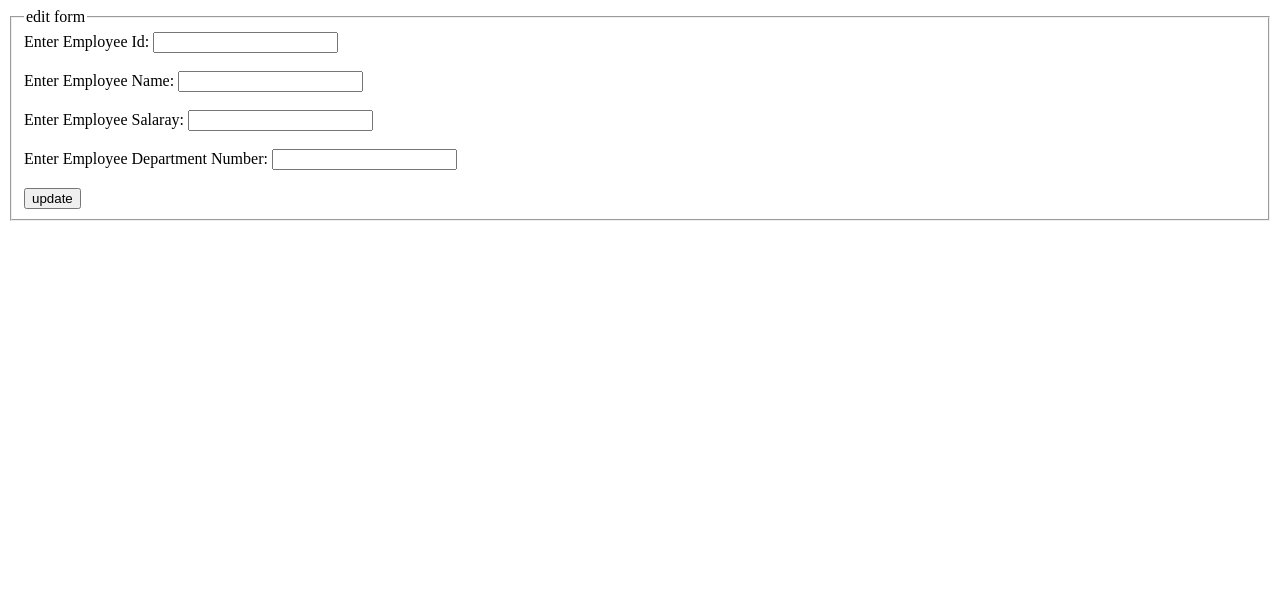
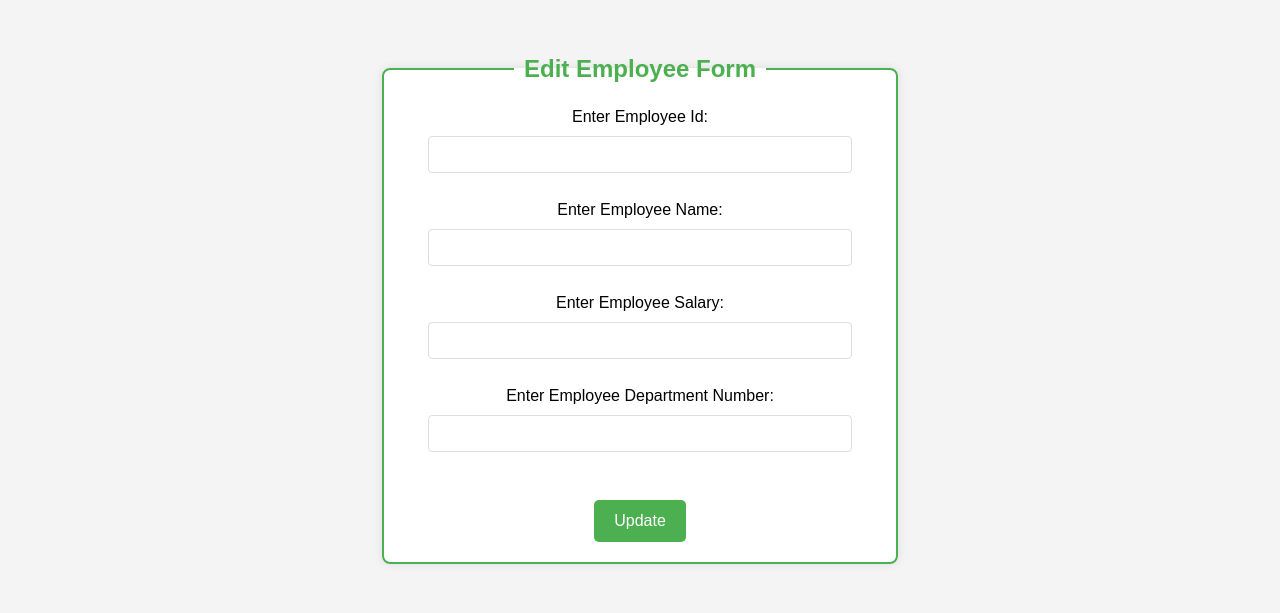
Before and after one commit to kartheekbasa/Django_crud_operation, a Python web app: template Templates/edit.html in a window 1280 px wide. Shown: the top 613 px of the page. Run offline with Jinja, Linux system fonts and the light colour scheme; the template is opened without the code that fills it, so the values that code supplies are empty.

Commit message:
Update edit.html
added CSS

```diff
--- a/Templates/edit.html
+++ b/Templates/edit.html
@@ -2,22 +2,83 @@
 <html lang="en">
 <head>
     <meta charset="UTF-8">
-    <title>Title</title>
+    <title>Edit Employee Form</title>
+    <style>
+        /* General styling for the body */
+        body {
+            font-family: Arial, sans-serif;
+            background-color: #f4f4f4;
+            text-align: center;
+            margin: 0;
+            padding: 50px;
+        }
+
+        /* Centering and styling the fieldset */
+        fieldset {
+            margin: 0 auto;
+            padding: 20px;
+            width: 40%;
+            background-color: #ffffff;
+            border: 2px solid #4CAF50;
+            border-radius: 8px;
+            box-shadow: 0 0 10px rgba(0, 0, 0, 0.1);
+        }
+
+        /* Styling for the legend */
+        legend {
+            font-size: 24px;
+            font-weight: bold;
+            color: #4CAF50;
+            padding: 5px 10px;
+        }
+
+        /* Styling for form labels and inputs */
+        input[type="text"] {
+            width: 90%;
+            padding: 10px;
+            margin: 10px 0;
+            border: 1px solid #ddd;
+            border-radius: 4px;
+            box-sizing: border-box;
+        }
+
+        /* Styling for the submit button */
+        input[type="submit"] {
+            background-color: #4CAF50;
+            color: white;
+            padding: 12px 20px;
+            border: none;
+            border-radius: 5px;
+            cursor: pointer;
+            font-size: 16px;
+            margin-top: 20px;
+        }
+
+        /* Hover effect for the submit button */
+        input[type="submit"]:hover {
+            background-color: #45a049;
+        }
+
+        /* Spacing between form elements */
+        br {
+            margin-bottom: 10px;
+        }
+    </style>
 </head>
 <body>
     <fieldset>
-        <legend>edit form</legend>
+        <legend>Edit Employee Form</legend>
         <form action="/update/{{ employee.id }}">
-           Enter Employee Id:
-           <input type="text" name="id" value="{{ employee.id }}"><br><br>
-           Enter Employee Name:
-           <input type="text" name="name" value="{{ employee.name }}"><br><br>
-           Enter Employee Salaray:
-           <input type="text" name="salary" value="{{ employee.sal }}"><br><br>
-           Enter Employee Department Number:
-           <input type="text" name="dno" value="{{ employee.dno }}"><br><br>
-           <input type="submit" value="update">
-       </form>
+            Enter Employee Id:<br>
+            <input type="text" name="id" value="{{ employee.id }}"><br><br>
+            Enter Employee Name:<br>
+            <input type="text" name="name" value="{{ employee.name }}"><br><br>
+            Enter Employee Salary:<br>
+            <input type="text" name="salary" value="{{ employee.sal }}"><br><br>
+            Enter Employee Department Number:<br>
+            <input type="text" name="dno" value="{{ employee.dno }}"><br><br>
+            <input type="submit" value="Update">
+        </form>
     </fieldset>
 </body>
 </html>
```
